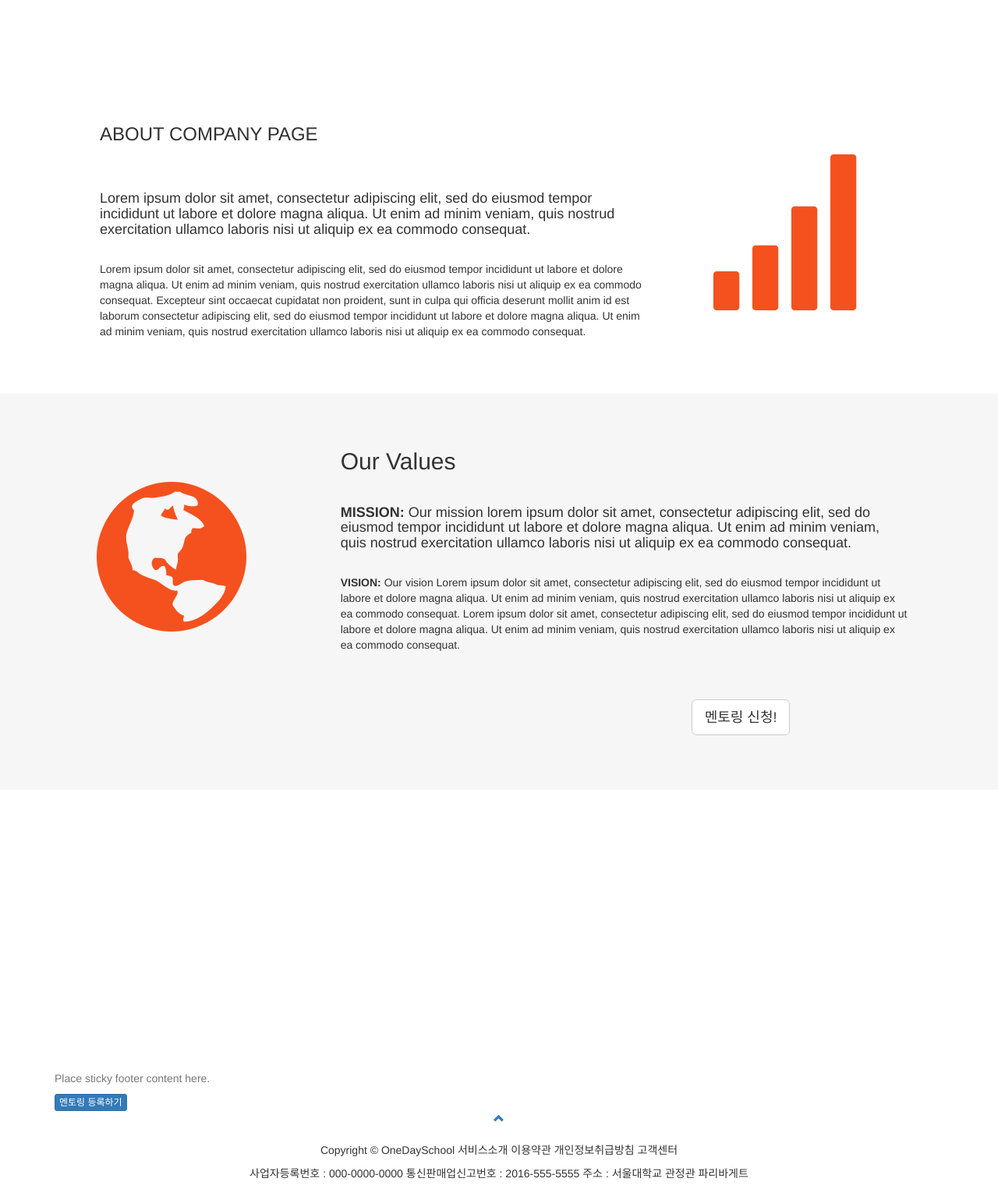
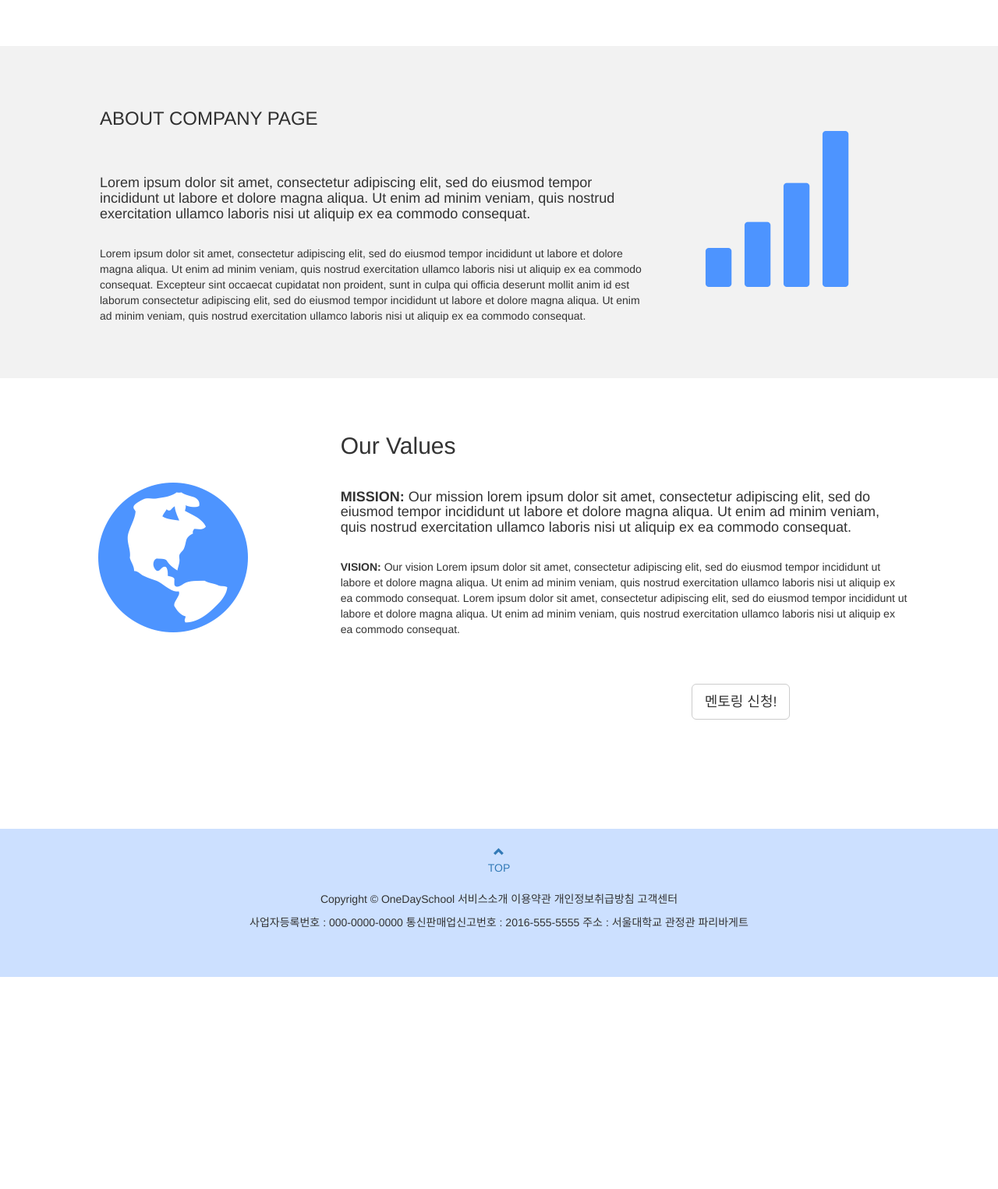
Before and after one commit to sarkmen/onedayschool, a Django app: page / in a window 1280 px wide. Shown: the part 1326-2851 px from the top of the page at 78% size. After the commit the page ends 2579 px from the top, so only its background shows below. Run offline with Django 3.2, Linux system fonts and the light colour scheme; some libraries are stand-ins or nearby versions.

Commit message:
index_completed

```diff
--- a/src/mentoring/templates/mentoring/base.html
+++ b/src/mentoring/templates/mentoring/base.html
@@ -45,9 +45,6 @@
         background-color : #cce6ff;
       }
 
-      #loginBtn {
-          font-size: 30;
-      }
 
   </style>
 
@@ -85,7 +82,7 @@ $(document).ready(function(){
 </head>
 
 <body>
-    <nav class="navbar" role="navigation" style="margin-bottom: 0px;">
+    <nav class="navbar" role="navigation" style="min-height:30px;margin-bottom: 0px;">
         <div class="container">
             <!-- Brand and toggle get grouped for better mobile display -->
             <div class="navbar-header">
@@ -107,29 +104,29 @@ $(document).ready(function(){
                         <ul class="dropdown-menu">
                             {% if user.profile.is_mentor %}
                             <li>
-                                <a href="{% url 'profile' %}">마이페이지</a>
+                                <a href="{% url 'profile' %}" style="font-size: 12px;color : #737373;"><span class="glyphicon glyphicon-user"></span> 마이페이지</a>
                             </li>
                             <li>
-                                <a href="{% url 'logout' %}?next=/">로그아웃</a>
+                                <a href="{% url 'logout' %}?next=/" style="font-size: 12px;color : #737373;"><span class="glyphicon glyphicon-log-out"></span> 로그아웃</a>
                             </li>
                             {% else %}
                             <li>
-                                <a href="{% url 'profile' %}">마이페이지</a>
+                                <a href="{% url 'profile' %}" style="font-size: 12px;color : #737373;"><span class="glyphicon glyphicon-user"></span> 마이페이지</a>
                             </li>
                             <li>
-                                <a href="{% url 'logout' %}?next=/">로그아웃</a>
+                                <a href="{% url 'logout' %}?next=/" style="font-size: 12px;color : #737373;"><span class="glyphicon glyphicon-log-out"></span> 로그아웃</a>
                             </li>
                             {% endif %}
                         </ul>
                     </li>
                 </ul>
                 {% else %}
-                <ul class="nav navbar-nav navbar-right">
+                <ul class="nav navbar-nav navbar-right" id="test">
                     <li>
-                         <a href="#" id="loginBtn">로그인</a>
+                         <a href="#" id="loginBtn" style="font-size: 12px;color : #737373;padding-top:5px;padding-bottom:5px;"><span class="glyphicon glyphicon-log-in"></span> 로그인</a>
                     </li>
                     <li>
-                        <a href="{% url 'signup_choice' %}">회원가입</a>
+                        <a href="{% url 'signup_choice' %}" style="font-size: 12px;color : #737373;padding-top:5px;padding-bottom:5px;"><span class="glyphicon glyphicon-edit"></span> 회원가입</a>
                     </li>
                 </ul>
                 {% endif %}
@@ -190,9 +187,9 @@ $(document).ready(function(){
 {% endblock %}
 
 
-<footer class="text-center">
-  <a class="up-arrow" href="/" data-toggle="tooltip" title="TO TOP">
-    <span class="glyphicon glyphicon-chevron-up"></span>
+<footer class="text-center" style="background-color: #cce0ff; padding: 20px 0 50px 0;">
+  <a class="up-arrow" href="/" data-toggle="tooltip" title="TO TOP" style="text-decoration: none;">
+    <span class="glyphicon glyphicon-chevron-up"></span><br>TOP
   </a><br><br>
   <p>Copyright &copy; OneDaySchool   서비스소개  이용약관   개인정보취급방침   고객센터</p>
                 <p>사업자등록번호 : 000-0000-0000 통신판매업신고번호 : 2016-555-5555 주소 : 서울대학교 관정관 파리바게트</p>
--- a/src/mentoring/templates/mentoring/index.html
+++ b/src/mentoring/templates/mentoring/index.html
@@ -7,7 +7,7 @@
     #Homepage {
       padding: 0 0 0 0;
       width : 100%;
-      height : 2500px;
+      height : 2200px;
     }
 
     #myCarousel {
@@ -143,7 +143,7 @@
         <div class="col-sm-4">
           <p class="text-center"><strong>내용 1</strong></p><br>
           <a href="#demo" data-toggle="collapse">
-            <img src='{% static 'img/mento_img_1.jpg' %}' class="img-rounded person" alt="Random Name" width="255" height="255">
+            <img src='{% static 'img/mento_img1.jpg' %}' class="img-rounded person" alt="Random Name" width="255" height="255">
           </a>
           <div id="demo" class="collapse">
             <br><p>상세설명 1</p>
@@ -154,7 +154,7 @@
         <div class="col-sm-4">
           <p class="text-center"><strong>내용 2</strong></p><br>
           <a href="#demo2" data-toggle="collapse">
-            <img src='{% static 'img/mento_img_2.jpg' %}' class="img-rounded person" alt="Random Name" width="255" height="255">
+            <img src='{% static 'img/mento_img2.jpg' %}' class="img-rounded person" alt="Random Name" width="255" height="255">
           </a>
           <div id="demo2" class="collapse">
             <br><p>상세설명 1</p>
@@ -165,7 +165,7 @@
         <div class="col-sm-4">
           <p class="text-center"><strong>내용 3</strong></p><br>
           <a href="#demo3" data-toggle="collapse">
-            <img src='{% static 'img/mento_img_3.jpg' %}' class="img-rounded person" alt="Random Name" width="255" height="255">
+            <img src='{% static 'img/mento_img3.jpg' %}' class="img-rounded person" alt="Random Name" width="255" height="255">
           </a>
           <div id="demo3" class="collapse">
             <br><p>상세설명 1</p>
@@ -178,7 +178,7 @@
     <!-- /. 소개창 1 -->
 
     <!-- Container (소개창 2 section) -->
-    <div id="intro_section_2" class="container-fluid">
+    <div id="intro_section_2" class="container-fluid" style="background-color: #f2f2f2;">
       <div class="row">
         <div class="col-sm-8" style="padding-left: 10%;">
           <h2 style="font-size: 24px;text-transform: uppercase;color: #303030;font-weight: 400;margin-bottom: 30px;">About Company Page</h2><br>
@@ -187,15 +187,15 @@
 
         </div>
         <div class="col-sm-4">
-          <span class="glyphicon glyphicon-signal logo" style="color: #f4511e;font-size: 200px; padding: 60px 0 0 30px;"></span>
+          <span class="glyphicon glyphicon-signal logo" style="color: #4d94ff;font-size: 200px; position: absolute;margin : 50px 0 0 20px;"></span>
         </div>
       </div>
     </div>
 
-    <div class="container-fluid bg-grey" style="background-color: #f6f6f6; padding: 50px 0 70px 0; ">
+    <div class="container-fluid bg-grey" style="padding: 50px 0 70px 0; ">
       <div class="row">
-        <div class="col-sm-4">
-          <span class="glyphicon glyphicon-globe logo slideanim slide" style="color: #f4511e;font-size: 200px;padding: 60px 0 0 120px;"></span>
+        <div class="col-sm-4" style="height: 100%;">
+          <span class="glyphicon glyphicon-globe logo slideanim slide" style="color: #4d94ff;font-size: 200px;padding: 0 0 0 0; position: relative; margin : 20% 30% 30% 30%;"></span>
         </div>
         <div class="col-sm-8" style="padding-right: 10%;">
           <h2>Our Values</h2><br>
@@ -215,8 +215,8 @@
 
 <div class="footer">
     <div class="container">
-        <p class="text-muted">Place sticky footer content here.</p>
-        <a class="btn btn-xs btn-primary" href="{% url 'mentoring_new' %}">멘토링 등록하기</a>
+        <p class="text-muted"></p>
+        <!--<a class="btn btn-xs btn-primary" style="margin:auto;" href="{% url 'mentoring_new' %}">멘토링 등록하기</a>-->
     </div>
 </div>
 
```
Also changed, not shown: src/static/img/mento_img1.jpg (added), src/static/img/mento_img2.jpg (added), src/static/img/mento_img3.jpg (added).
